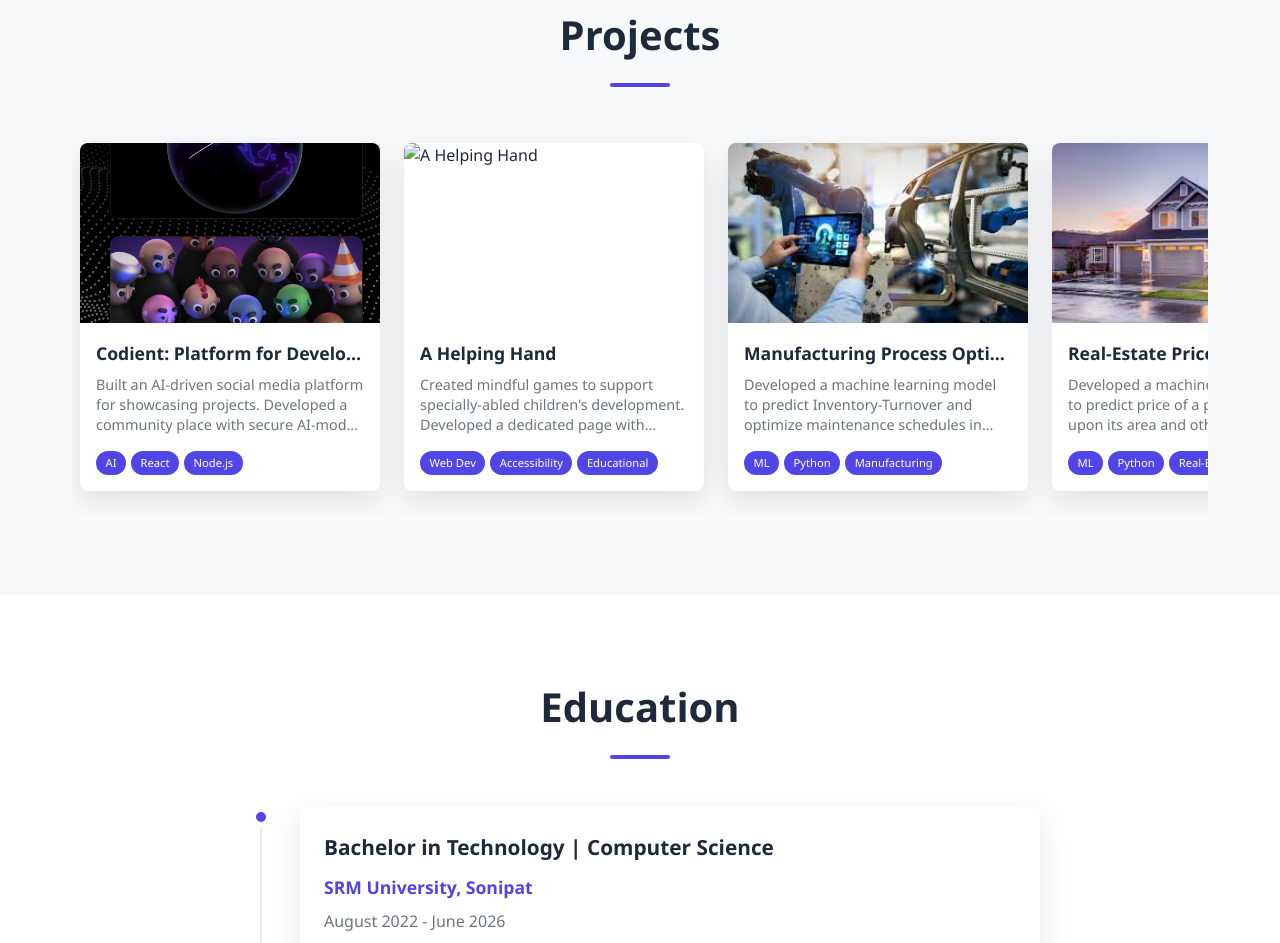
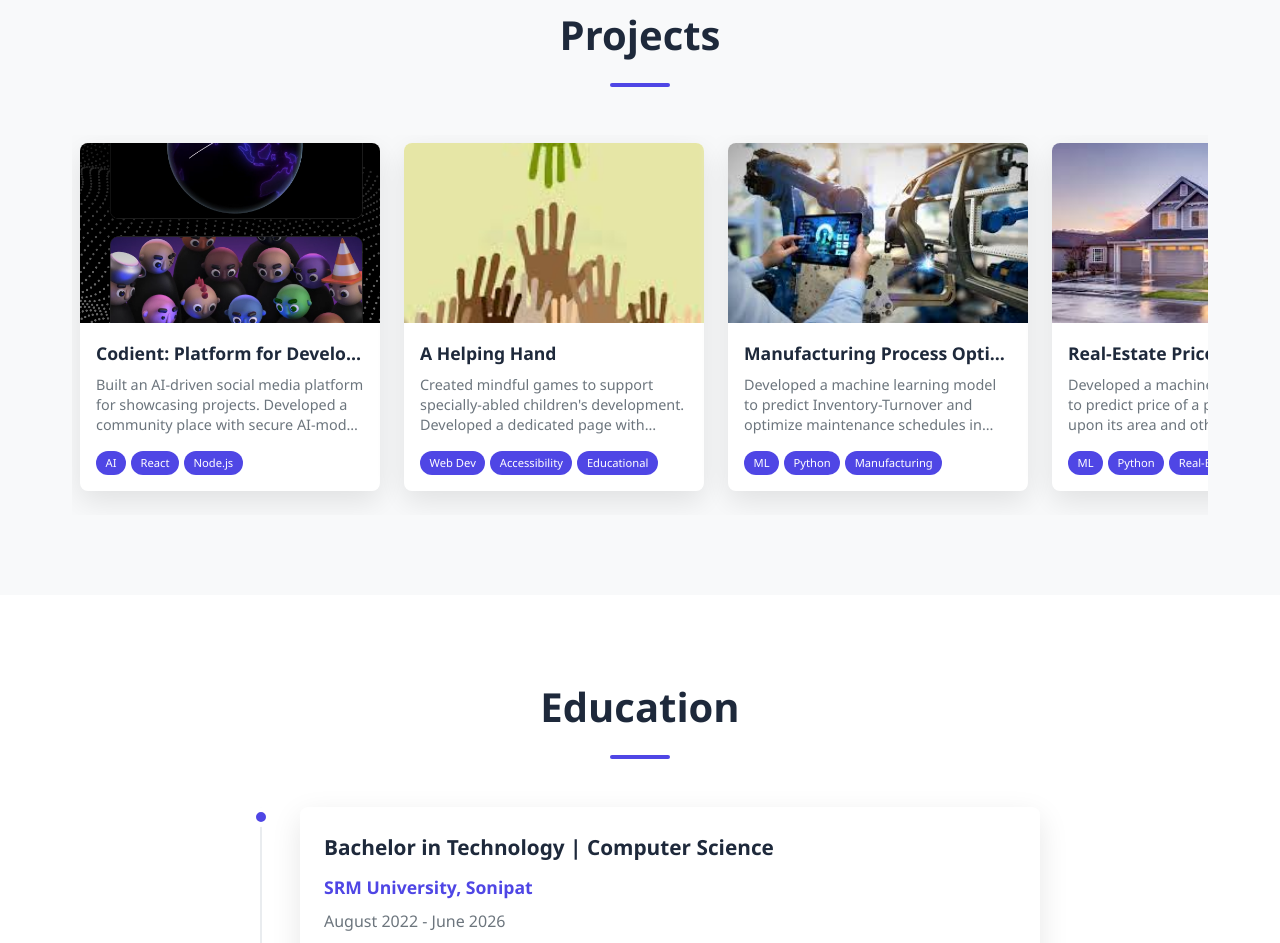
Before and after one commit to Sameer21/Portfolio, a plain HTML site: page index.html in a window 1280 px wide. Shown: the part 4818-5761 px from the top of the page. Drawn offline with Linux system fonts and the light colour scheme.

Commit message:
Update index.html

```diff
--- a/index.html
+++ b/index.html
@@ -302,7 +302,7 @@
 
                 <div class="project-card">
                     <div class="project-img">
-                        <img src="helping-hand.png" alt="A Helping Hand">
+                        <img src="helping-hand.jpeg" alt="A Helping Hand">
                     </div>
                     <div class="project-content">
                         <h3>A Helping Hand</h3>
```
